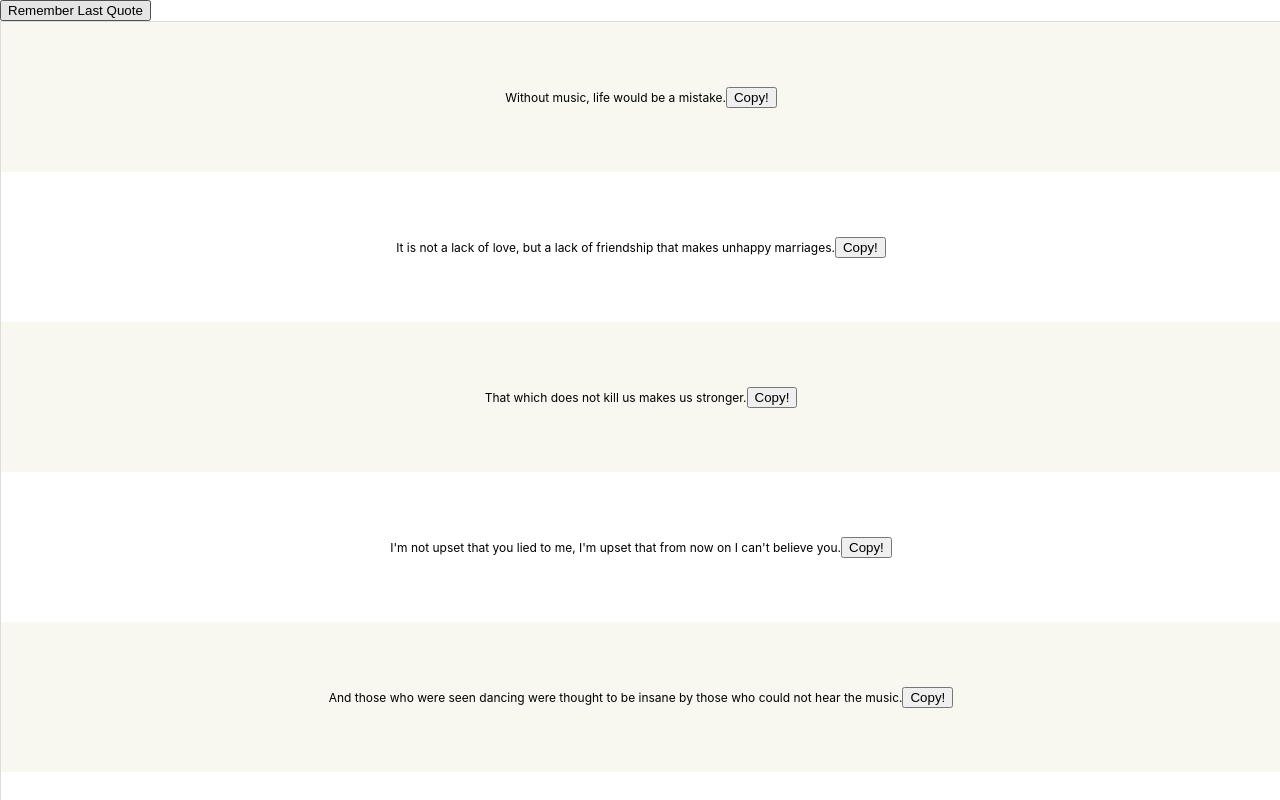
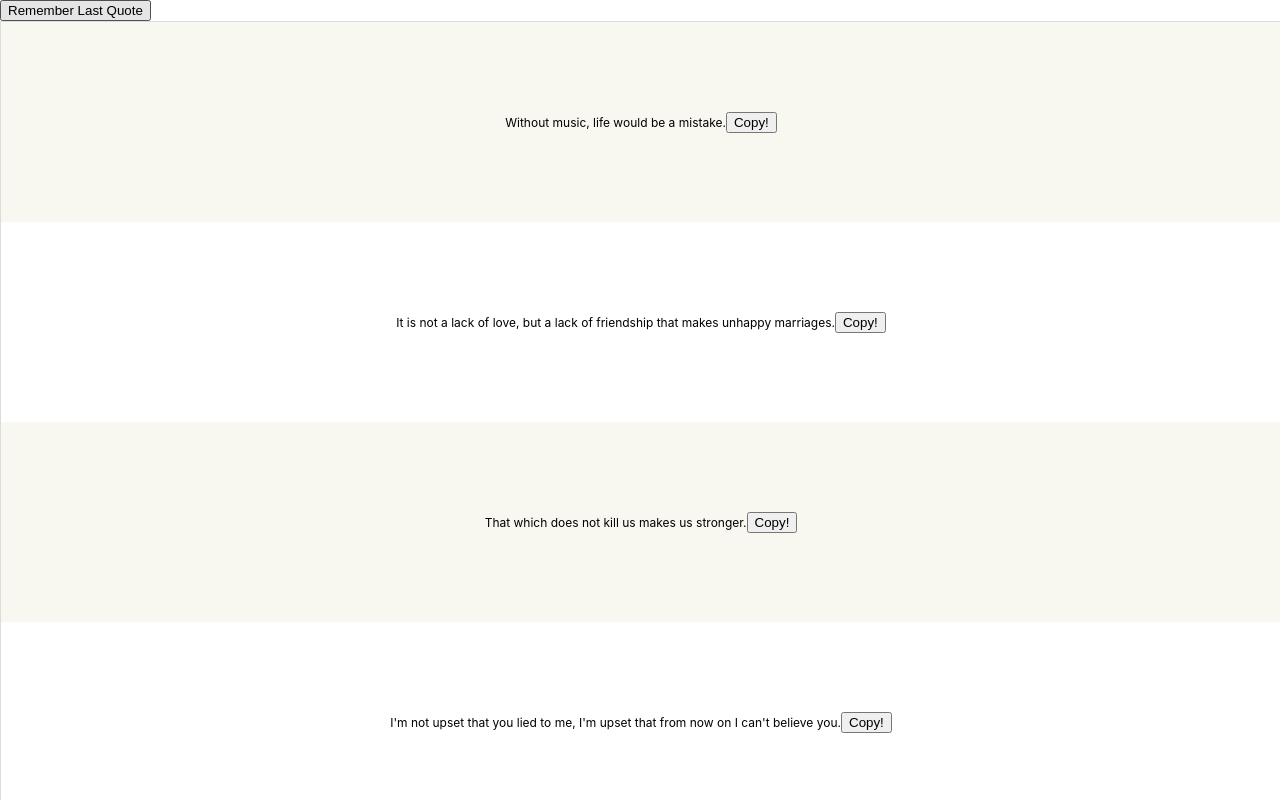
Before and after one commit to speed1992/quotes, a React (Create React App) app: page / in a window 1280 px wide. Built offline with nearby package versions, Linux system fonts and the light colour scheme.

Commit message:
fixed the count bug

```diff
--- a/src/App.js
+++ b/src/App.js
@@ -39,7 +39,7 @@ const Example = () => {
             className="List"
             height={height}
             itemCount={data.length}
-            itemSize={150}
+            itemSize={200}
             width={width}
             ref={listRef}
           >
```
